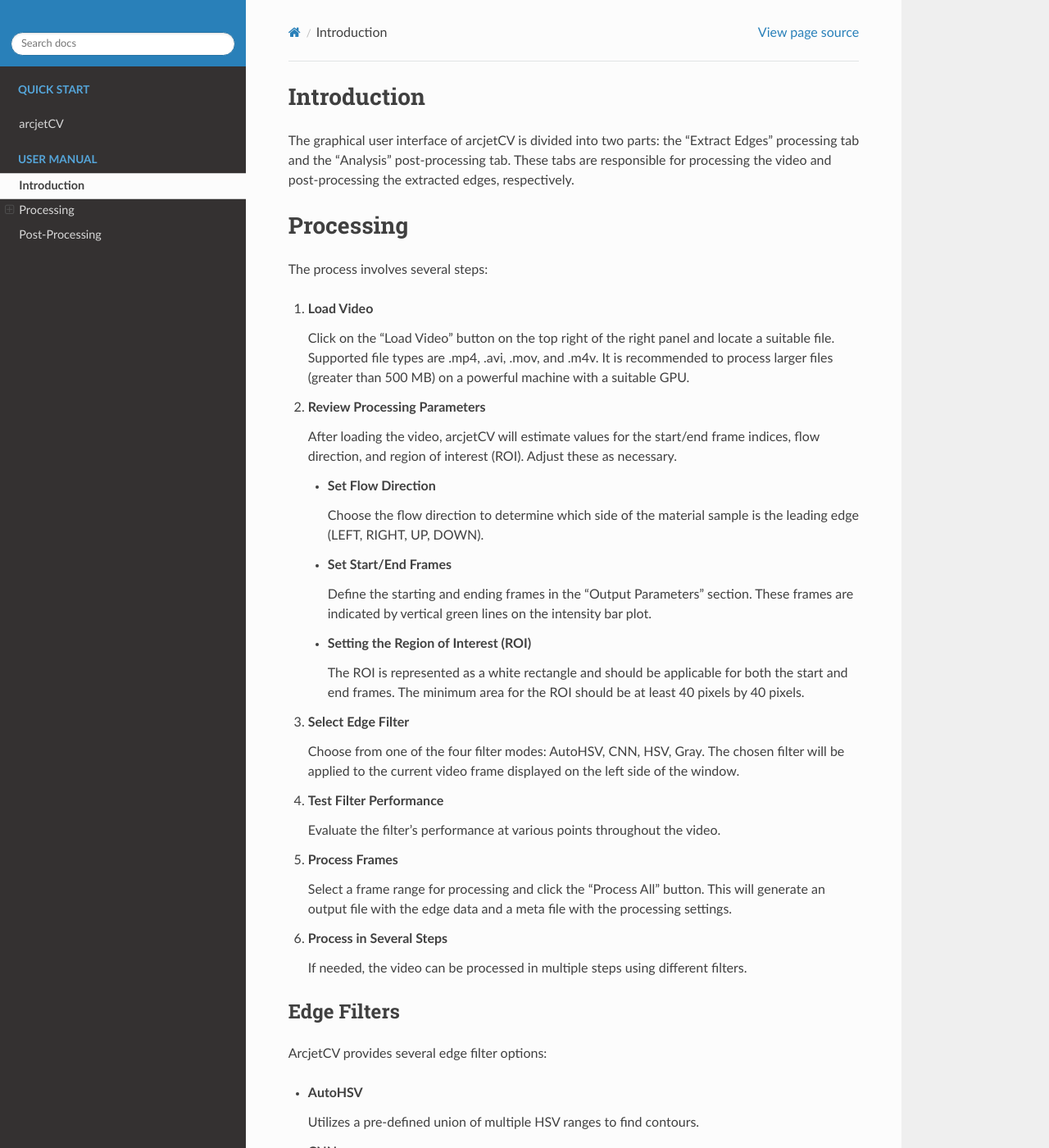
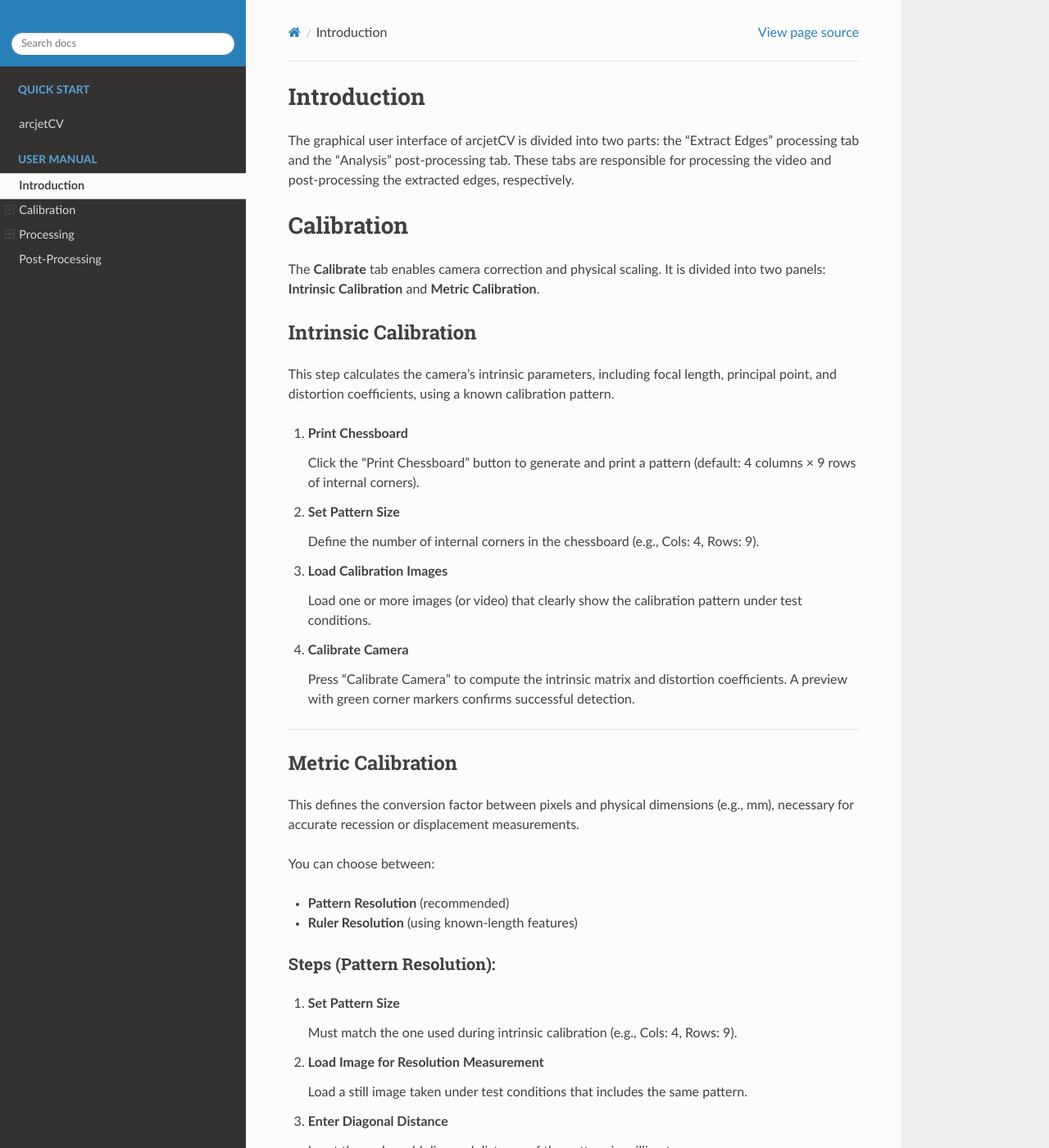
Before and after one commit to magnus-haw/arcjetCV, a Sphinx documentation site: the page built from docs/source/user_manual/user_manual.md, in a window 1280 px wide and 1400 px high. Shown: the whole window at 82% size. Built offline with Sphinx 7.4.7 and the Read the Docs theme 3.1.0, drawn with Linux system fonts in a browser that asks for light colours; pages that are not in the unit, such as notebooks, are missing from menus; some of the changed text lies outside the part shown.

Commit message:
Fixed the docs

```diff
--- a/docs/source/user_manual/user_manual.md
+++ b/docs/source/user_manual/user_manual.md
@@ -13,6 +13,66 @@
 ============================================
 
 The graphical user interface of arcjetCV is divided into two parts: the "Extract Edges" processing tab and the "Analysis" post-processing tab. These tabs are responsible for processing the video and post-processing the extracted edges, respectively.
+
+Calibration
+============================================
+
+The **Calibrate** tab enables camera correction and physical scaling. It is divided into two panels: **Intrinsic Calibration** and **Metric Calibration**.
+
+### Intrinsic Calibration
+
+This step calculates the camera's intrinsic parameters, including focal length, principal point, and distortion coefficients, using a known calibration pattern.
+
+1. **Print Chessboard**
+
+   Click the "Print Chessboard" button to generate and print a pattern (default: 4 columns × 9 rows of internal corners).
+
+2. **Set Pattern Size**
+
+   Define the number of internal corners in the chessboard (e.g., Cols: 4, Rows: 9).
+
+3. **Load Calibration Images**
+
+   Load one or more images (or video) that clearly show the calibration pattern under test conditions.
+
+4. **Calibrate Camera**
+
+   Press "Calibrate Camera" to compute the intrinsic matrix and distortion coefficients. A preview with green corner markers confirms successful detection.
+
+---
+
+### Metric Calibration
+
+This defines the conversion factor between pixels and physical dimensions (e.g., mm), necessary for accurate recession or displacement measurements.
+
+You can choose between:
+
+- **Pattern Resolution** (recommended)
+- **Ruler Resolution** (using known-length features)
+
+#### Steps (Pattern Resolution):
+
+1. **Set Pattern Size**
+
+   Must match the one used during intrinsic calibration (e.g., Cols: 4, Rows: 9).
+
+2. **Load Image for Resolution Measurement**
+
+   Load a still image taken under test conditions that includes the same pattern.
+
+3. **Enter Diagonal Distance**
+
+   Input the real-world diagonal distance of the pattern in millimeters.
+
+4. **Calculate Resolution**
+
+   Click the "Calculate Resolution" button to compute the scaling factor (e.g., mm/pixel), which will be used in the **Analyze** tab.
+
+---
+
+### Save Calibration
+
+Click **Save Calibration** to export both intrinsic and metric parameters to a `.json` file. This file can be reused for distortion correction and accurate plotting in later analysis.
 
 Processing
 ============================================
```
Also changed, not shown: README.md (+1 -1 lines), README_pypi.md (+1 -1 lines).
